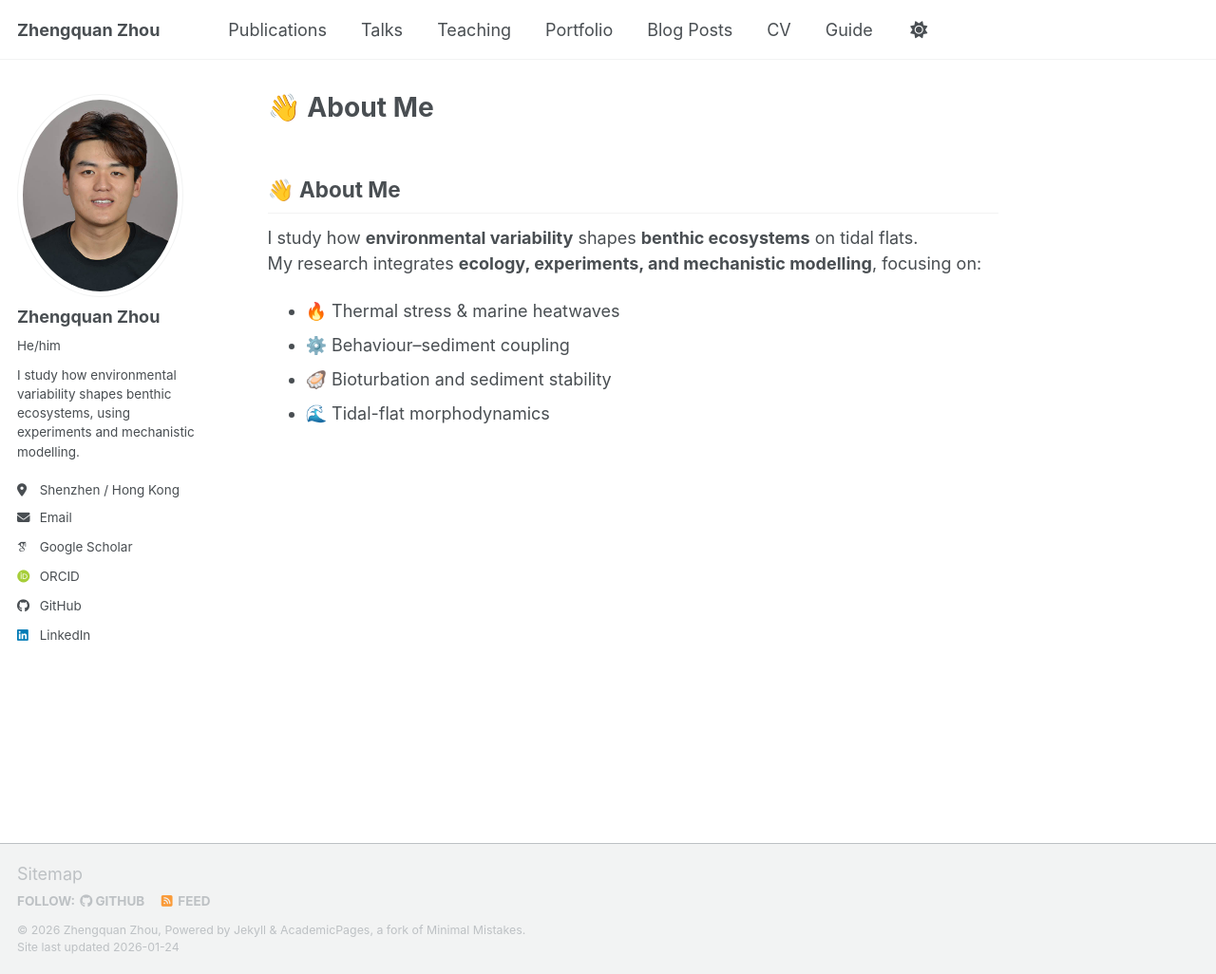
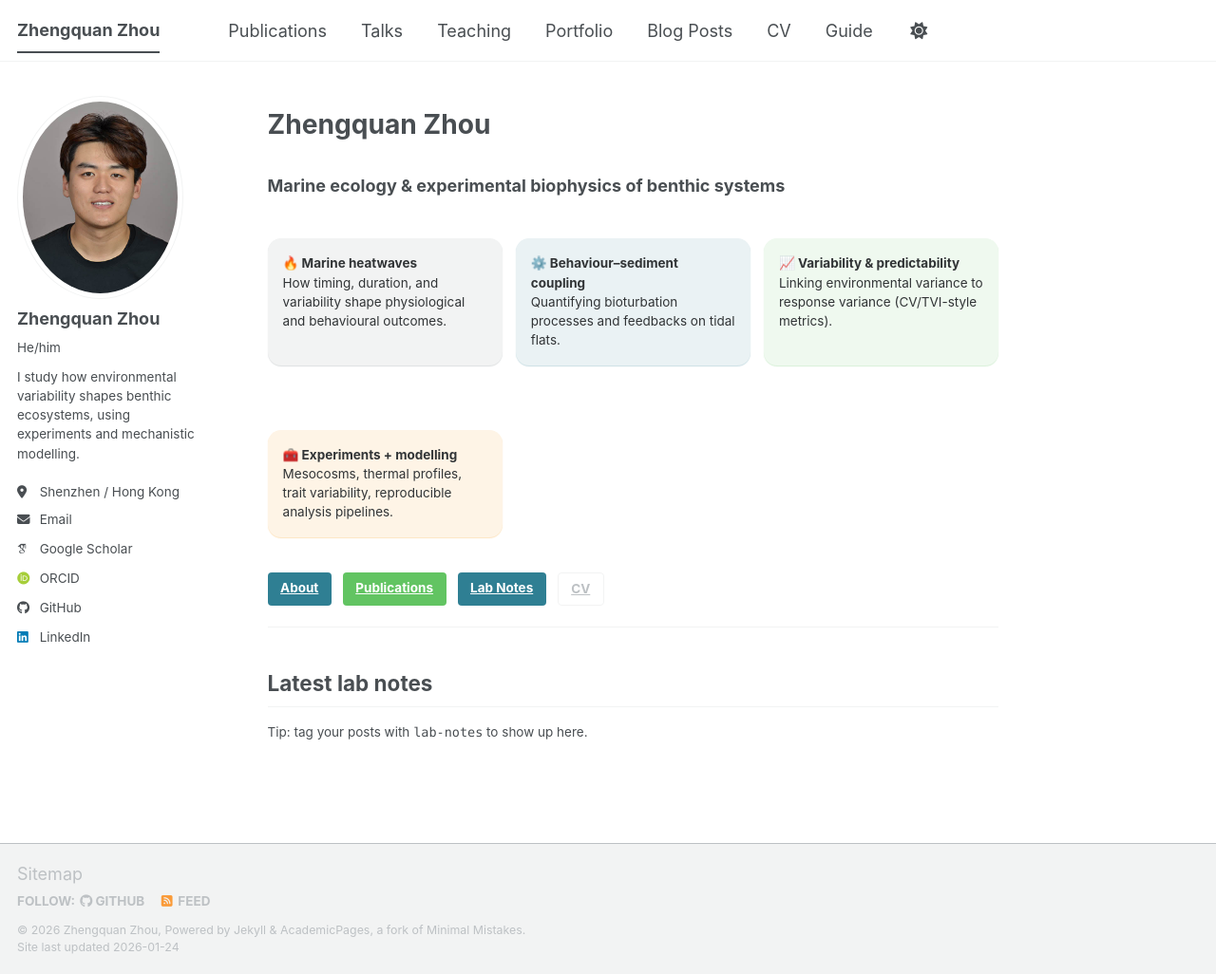
Before and after one commit to zqzhou7/zqzhou7.github.io, a Jekyll site: the page built from _pages/about.md, in a window 1280 px wide and 1026 px high. Shown: the whole window at 95% size. Built offline with Jekyll 4.4.1, drawn with Linux system fonts in a browser that asks for light colours; some web fonts are replaced; our own code applies the rules of GitHub Pages for plain Markdown files; a script bundle is joined from its source files by our own code; library files that are not in the unit come from our copies.

Commit message:
Revise about page with new layout and content.
Updated the about page layout and added sections for research focus and latest lab notes.

```diff
--- a/_pages/about.md
+++ b/_pages/about.md
@@ -1,9 +1,51 @@
-## 👋 About Me
+---
+layout: single
+title: ""
+permalink: /
+author_profile: true
+classes: wide
+---
 
-I study how **environmental variability** shapes **benthic ecosystems** on tidal flats.
-My research integrates **ecology, experiments, and mechanistic modelling**, focusing on:
+# Zhengquan Zhou
+### Marine ecology & experimental biophysics of benthic systems
 
-- 🔥 Thermal stress & marine heatwaves
-- ⚙️ Behaviour–sediment coupling
-- 🦪 Bioturbation and sediment stability
-- 🌊 Tidal-flat morphodynamics
+<div style="display:grid; grid-template-columns: repeat(auto-fit, minmax(240px, 1fr)); gap:14px; margin: 18px 0 10px 0;">
+
+<div class="notice--primary" style="padding:16px; border-radius:14px;">
+  <strong>🔥 Marine heatwaves</strong><br>
+  How timing, duration, and variability shape physiological and behavioural outcomes.
+</div>
+
+<div class="notice--info" style="padding:16px; border-radius:14px;">
+  <strong>⚙️ Behaviour–sediment coupling</strong><br>
+  Quantifying bioturbation processes and feedbacks on tidal flats.
+</div>
+
+<div class="notice--success" style="padding:16px; border-radius:14px;">
+  <strong>📈 Variability & predictability</strong><br>
+  Linking environmental variance to response variance (CV/TVI-style metrics).
+</div>
+
+<div class="notice--warning" style="padding:16px; border-radius:14px;">
+  <strong>🧰 Experiments + modelling</strong><br>
+  Mesocosms, thermal profiles, trait variability, reproducible analysis pipelines.
+</div>
+
+</div>
+
+<div style="display:flex; gap:12px; flex-wrap:wrap; margin: 10px 0 16px 0;">
+  <a class="btn btn--primary" href="/about/">About</a>
+  <a class="btn btn--success" href="/publications/">Publications</a>
+  <a class="btn btn--info" href="/lab-notes/">Lab Notes</a>
+  <a class="btn btn--inverse" href="/cv/">CV</a>
+</div>
+
+---
+
+## Latest lab notes
+{% assign labs = site.posts | where_exp: "post", "post.tags contains 'lab-notes'" %}
+{% for post in labs limit:3 %}
+- **[{{ post.title }}]({{ post.url }})** <small>({{ post.date | date: "%Y-%m-%d" }})</small>
+{% endfor %}
+
+<small>Tip: tag your posts with <code>lab-notes</code> to show up here.</small>
```
